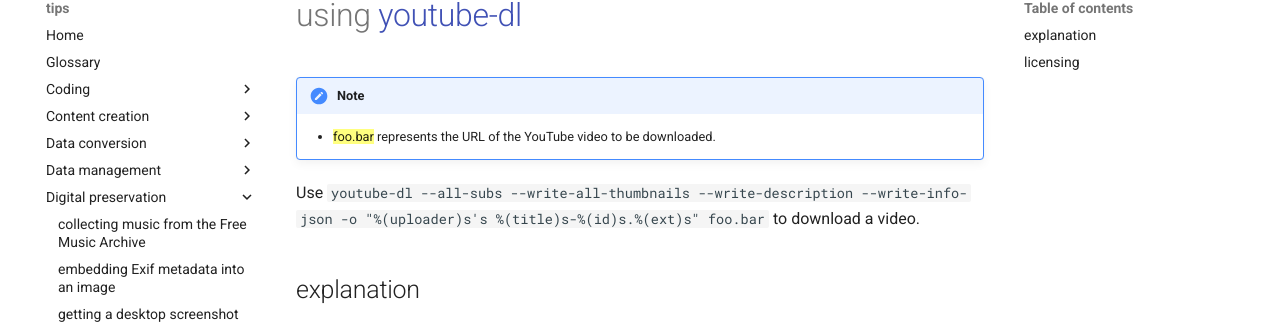
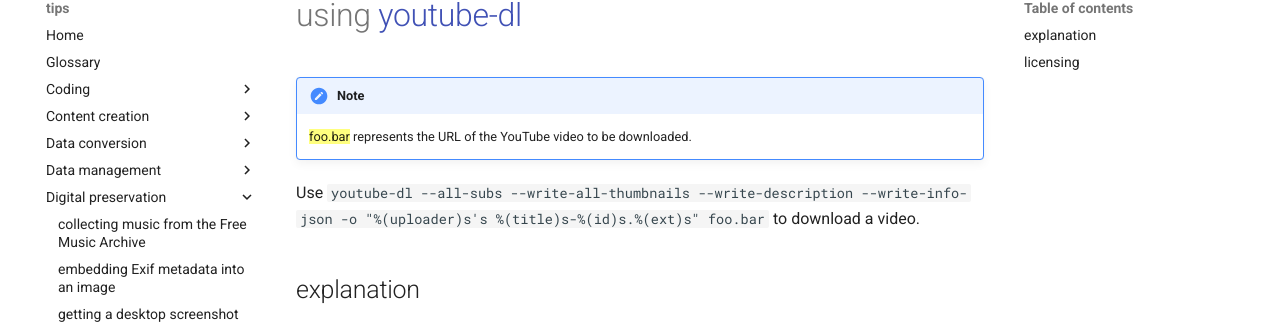
Before and after one commit to oronymzy/tips, an MkDocs documentation site: the page built from docs/usgytdl.md, in a window 1280 px wide. Shown: the part 103-427 px from the top of the page. Built offline with MkDocs 1.6.1 and Material for MkDocs 9.7.7, drawn with Linux system fonts in a browser that asks for light colours; comment, search, counter and statistics services are not loaded.

Commit message:
Remove dash character

```diff
--- a/docs/usgytdl.md
+++ b/docs/usgytdl.md
@@ -2,7 +2,7 @@
 
 !!! note
 
-    - {==foo.bar==} represents the URL of the YouTube video to be downloaded.
+    {==foo.bar==} represents the URL of the YouTube video to be downloaded.
 
 Use `youtube-dl --all-subs --write-all-thumbnails --write-description --write-info-json -o "%(uploader)s's %(title)s-%(id)s.%(ext)s" foo.bar` to download a video.
 
```
